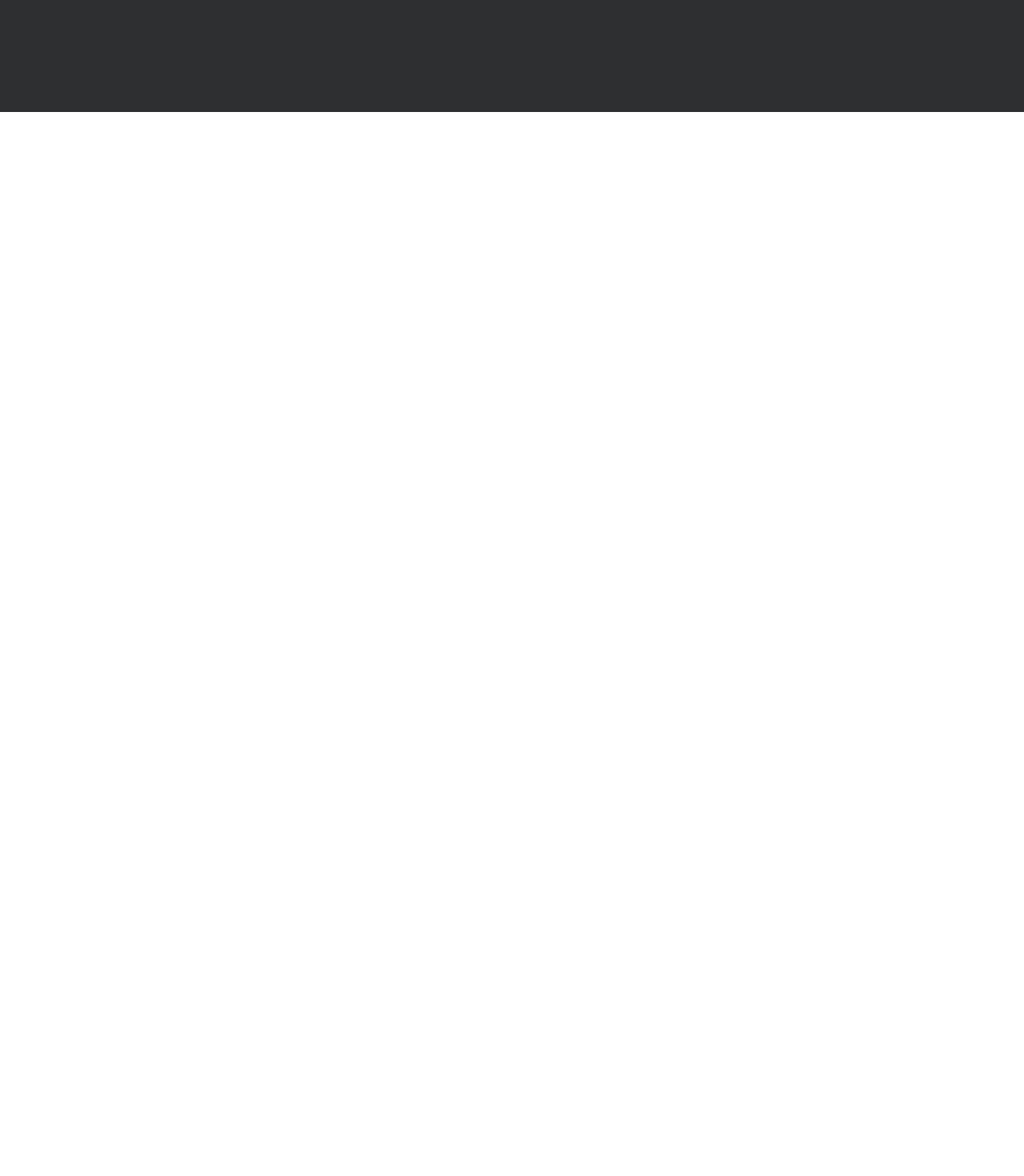
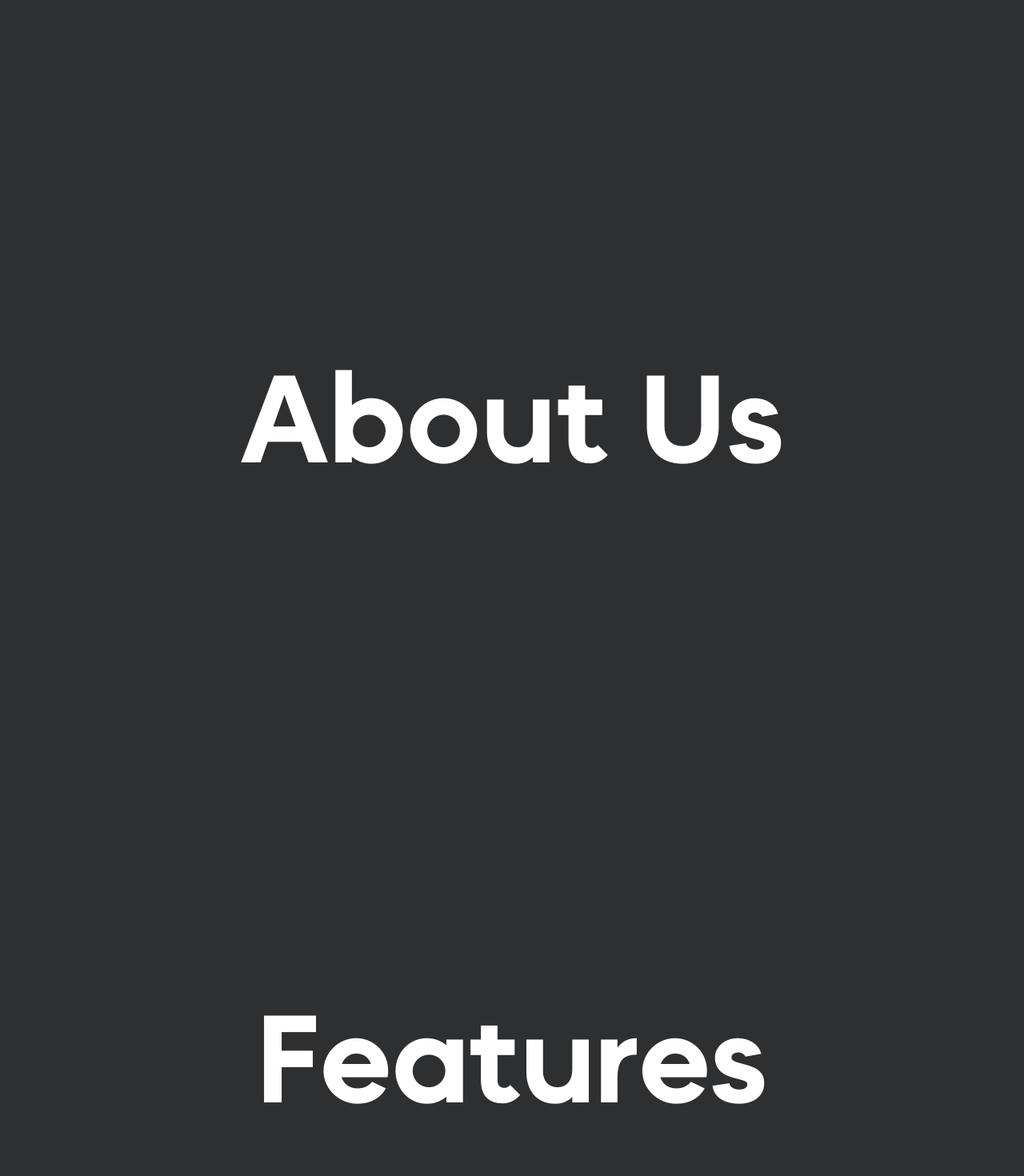
Before and after one commit to 9996rojit/oms_frontend_landing_page, a Next.js app: page / in a window 1280 px wide. Shown: the part 660-2130 px from the top of the page at 80% size. Before the commit the page ends 800 px from the top, so only its background shows below. Built offline with nearby package versions, Linux system fonts and the light colour scheme.

Commit message:
create banners

```diff
--- /dev/null
+++ b/components/HomePage/Aboutus.tsx
@@ -0,0 +1,7 @@
+import React from 'react';
+
+const Aboutus = () => {
+  return <div>Aboutus</div>;
+};
+
+export default Aboutus;
--- /dev/null
+++ b/components/HomePage/AboutusBanner.tsx
@@ -0,0 +1,16 @@
+import React from 'react';
+
+const AboutusBanner = () => {
+  return (
+    <div className='flex justify-center items-center h-screen'>
+      <p
+        className=' text-white text-[155px]'
+        style={{ fontFamily: 'okineNormal' }}
+      >
+        About Us
+      </p>
+    </div>
+  );
+};
+
+export default AboutusBanner;
--- /dev/null
+++ b/components/HomePage/ContactBanner.tsx
@@ -0,0 +1,16 @@
+import React from 'react';
+
+const ContactBanner = () => {
+  return (
+    <div className='flex justify-center items-center h-screen'>
+      <p
+        className=' text-white text-[155px]'
+        style={{ fontFamily: 'okineNormal' }}
+      >
+        Contact
+      </p>
+    </div>
+  );
+};
+
+export default ContactBanner;
--- /dev/null
+++ b/components/HomePage/FeaturesBanner.tsx
@@ -0,0 +1,16 @@
+import React from 'react';
+
+const FeaturesBanner = () => {
+  return (
+    <div className='flex justify-center items-center h-screen'>
+      <p
+        className=' text-white text-[155px]'
+        style={{ fontFamily: 'okineNormal' }}
+      >
+        Features
+      </p>
+    </div>
+  );
+};
+
+export default FeaturesBanner;
--- a/components/HomePage/HeroContainer.tsx
+++ b/components/HomePage/HeroContainer.tsx
@@ -54,18 +54,6 @@ const HeroContainer = () => {
           <button className='text-primary underline mt-3'>Contact us</button>
         </div>
       </div>
-      {width < 1024 && (
-        <Button
-          buttonType='primary'
-          style={{
-            width: '100%',
-            boxShadow: '0px 8px 12px  rgba(135, 199, 84, 0.25)',
-            marginTop: '65px',
-          }}
-        >
-          Book a Demo
-        </Button>
-      )}
     </div>
   );
 };
--- /dev/null
+++ b/components/HomePage/ServicesBanner.tsx
@@ -0,0 +1,16 @@
+import React from 'react';
+
+const ServicesBanner = () => {
+  return (
+    <div className='flex justify-center items-center h-screen'>
+      <p
+        className=' text-white text-[155px]'
+        style={{ fontFamily: 'okineNormal' }}
+      >
+        Services
+      </p>
+    </div>
+  );
+};
+
+export default ServicesBanner;
--- a/components/HomePage/index.tsx
+++ b/components/HomePage/index.tsx
@@ -1,18 +1,47 @@
 import React from 'react';
+import { useWindowSize } from '../../hooks/useWindowDimension';
 import Header from '../Header';
+import Button from '../UI/Button';
 import Layout from '../UI/Layout';
+import AboutusBanner from './AboutusBanner';
+import ContactBanner from './ContactBanner';
+import FeaturesBanner from './FeaturesBanner';
 import HeroContainer from './HeroContainer';
+import ServicesBanner from './ServicesBanner';
 
 const HomePage = () => {
+  const { width } = useWindowSize();
+
   return (
     <div
-      className='bg-[#2E2F31] min-h-screen'
+      className='bg-[#2E2F31] min-h-screen w-full overflow-hidden'
       style={{ fontFamily: 'okineNormal' }}
     >
       <Header />
       <Layout>
         <HeroContainer />
       </Layout>
+      {width > 1024 && <AboutusBanner />}
+      {width > 1024 && <FeaturesBanner />}
+      {width > 1024 && <ServicesBanner />}
+      {width > 1024 && <ContactBanner />}
+
+      {/* {width < 1024 && (
+        <div className=' overflow-hidden'>
+          <Button
+            buttonType='primary'
+            style={{
+              width: '100%',
+              boxShadow: '0px 8px 12px  rgba(135, 199, 84, 0.25)',
+              position: 'absolute',
+              bottom: '24px',
+              left: '8px',
+            }}
+          >
+            Book a Demo
+          </Button>
+        </div>
+      )} */}
     </div>
   );
 };
```
Also changed, not shown: public/assets/greyMule.svg (added).
